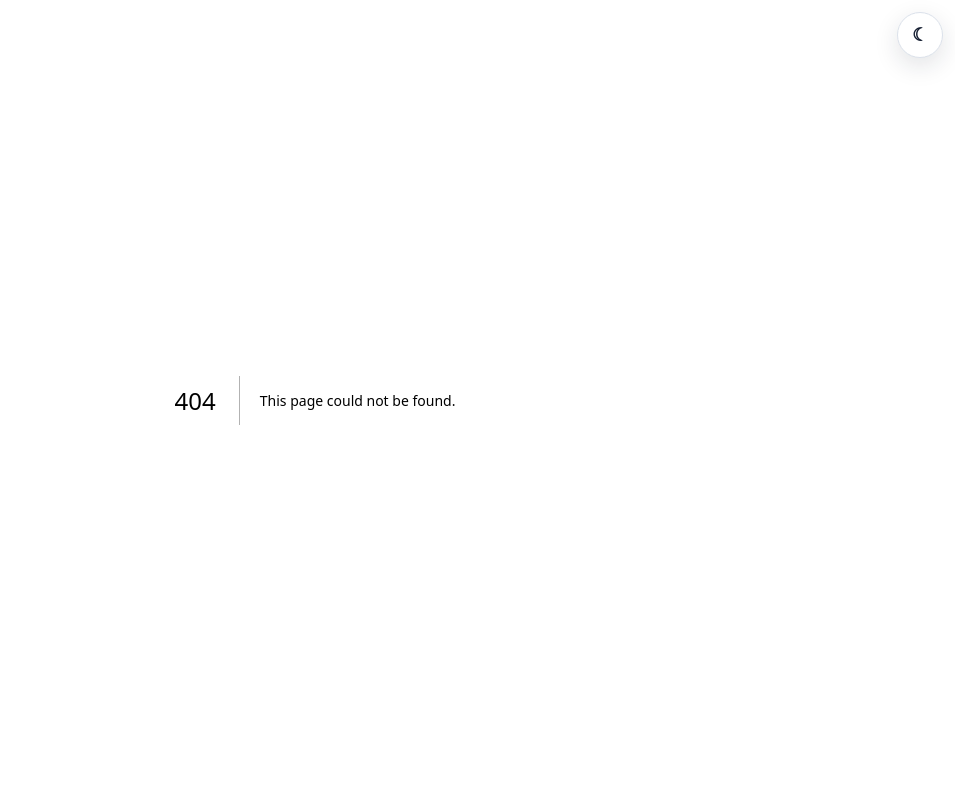
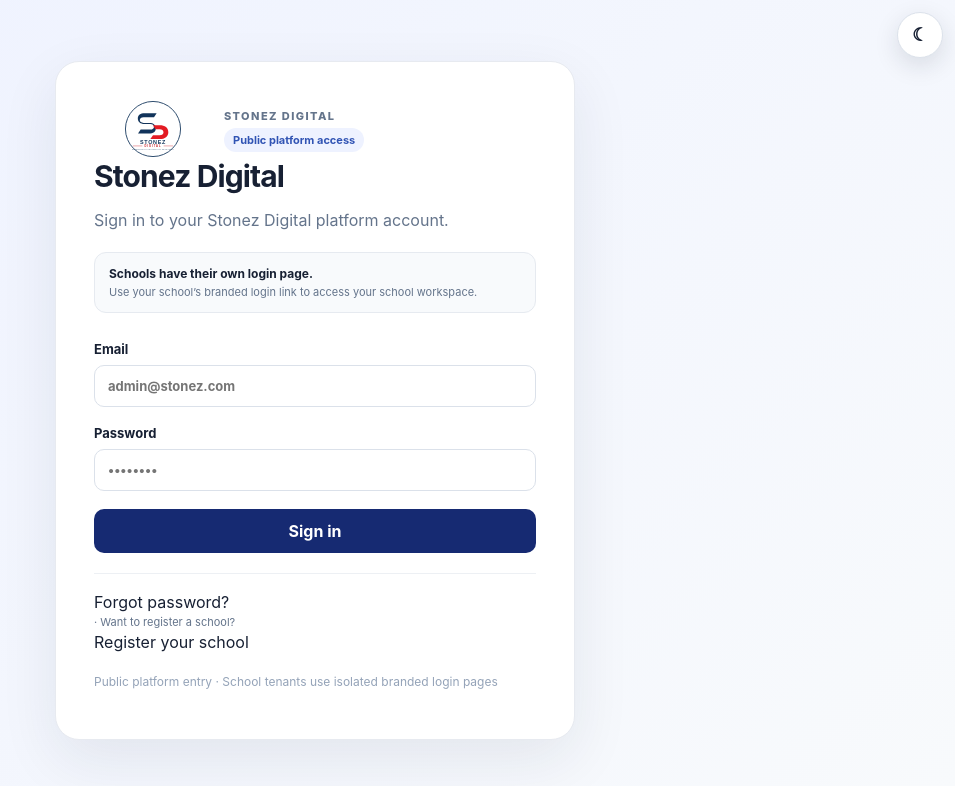
Before and after one commit to Stonez-Digital/user-management-app, a Next.js app in the folder frontend/: page /login in a window 1280 px wide. Before the commit this address had no page. Shown: the top 786 px of the page, without its empty margins (325-1280 px from the left). Built offline with nearby package versions, Linux system fonts and the light colour scheme.

Commit message:
Preserve platform sign-in at dedicated /login route

```diff
--- /dev/null
+++ b/frontend/app/login/page.tsx
@@ -0,0 +1,57 @@
+"use client";
+import { useState } from "react";
+import { useRouter } from "next/navigation";
+import Link from "next/link";
+import { landingPathForRole, normalizeAuthUser } from "../lib/auth-session";
+
+async function readResponse(response: Response) {
+ const text = await response.text();
+ if (!text) return {};
+ try { return JSON.parse(text); }
+ catch { return { error: response.ok ? "Invalid API response" : `API returned HTTP ${response.status}: ${text.slice(0,160)}` }; }
+}
+
+export default function LoginPage() {
+ const router=useRouter();
+ const [email,setEmail]=useState("");
+ const [password,setPassword]=useState("");
+ const [error,setError]=useState("");
+ const [loading,setLoading]=useState(false);
+
+ async function login(e:React.FormEvent){
+  e.preventDefault(); setLoading(true); setError("");
+  try {
+   const r=await fetch("/backend/auth/login",{method:"POST",headers:{"Content-Type":"application/json"},body:JSON.stringify({email,password})});
+   const d=await readResponse(r);
+   if(!r.ok) throw Error(d?.error?.message||d?.error||"Login failed");
+   if(!d.access_token||!d.refresh_token) throw Error("Login response is missing authentication tokens");
+   localStorage.setItem("access_token",d.access_token);
+   localStorage.setItem("refresh_token",d.refresh_token);
+   const me=await fetch("/backend/me",{headers:{Authorization:"Bearer "+d.access_token}});
+   const payload=await readResponse(me);
+   const user=normalizeAuthUser(payload);
+   if(!me.ok || !user){
+    localStorage.removeItem("access_token"); localStorage.removeItem("refresh_token");
+    throw Error((payload as any)?.error?.message||(payload as any)?.error||`Unable to load your account after sign-in (HTTP ${me.status})`);
+   }
+   router.push(landingPathForRole(user.role));
+  } catch(e) { setError(e instanceof Error?e.message:"Login failed"); }
+  finally { setLoading(false); }
+ }
+ return <main className="auth-shell">
+  <section className="auth-card auth-card-wide">
+   <div className="auth-brand"><img className="auth-logo" src="/stonez-digital-logo.svg" alt="Stonez Digital" /><div><p className="eyebrow">STONEZ DIGITAL</p><span className="tenant-badge">Public platform access</span></div></div>
+   <h1>Stonez Digital</h1>
+   <p className="muted">Sign in to your Stonez Digital platform account.</p>
+   <div className="tenant-note"><strong>Schools have their own login page.</strong><span>Use your school’s branded login link to access your school workspace.</span></div>
+   <form onSubmit={login} className="form">
+    <label>Email<input type="email" value={email} onChange={e=>setEmail(e.target.value)} placeholder="admin@stonez.com" autoComplete="username" required/></label>
+    <label>Password<input type="password" value={password} onChange={e=>setPassword(e.target.value)} placeholder="••••••••" autoComplete="current-password" required/></label>
+    {error&&<div className="error">{error}</div>}
+    <button disabled={loading}>{loading?"Signing in...":"Sign in"}</button>
+   </form>
+   <div className="auth-footer"><Link href="/forgot-password">Forgot password?</Link><span> · Want to register a school? </span><Link href="/school-signup">Register your school</Link></div>
+   <p className="hint">Public platform entry · School tenants use isolated branded login pages</p>
+  </section>
+ </main>;
+}
```
